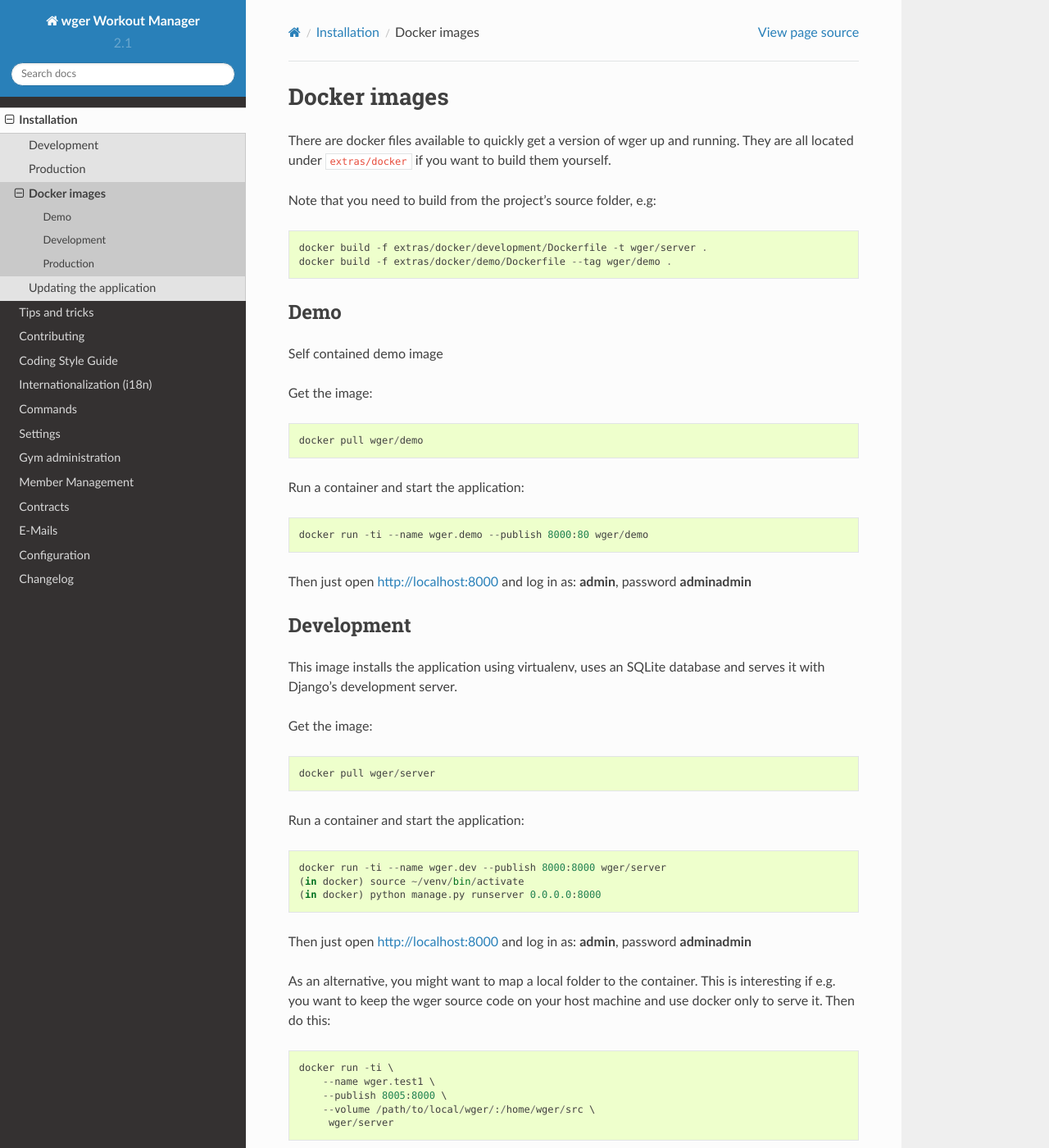
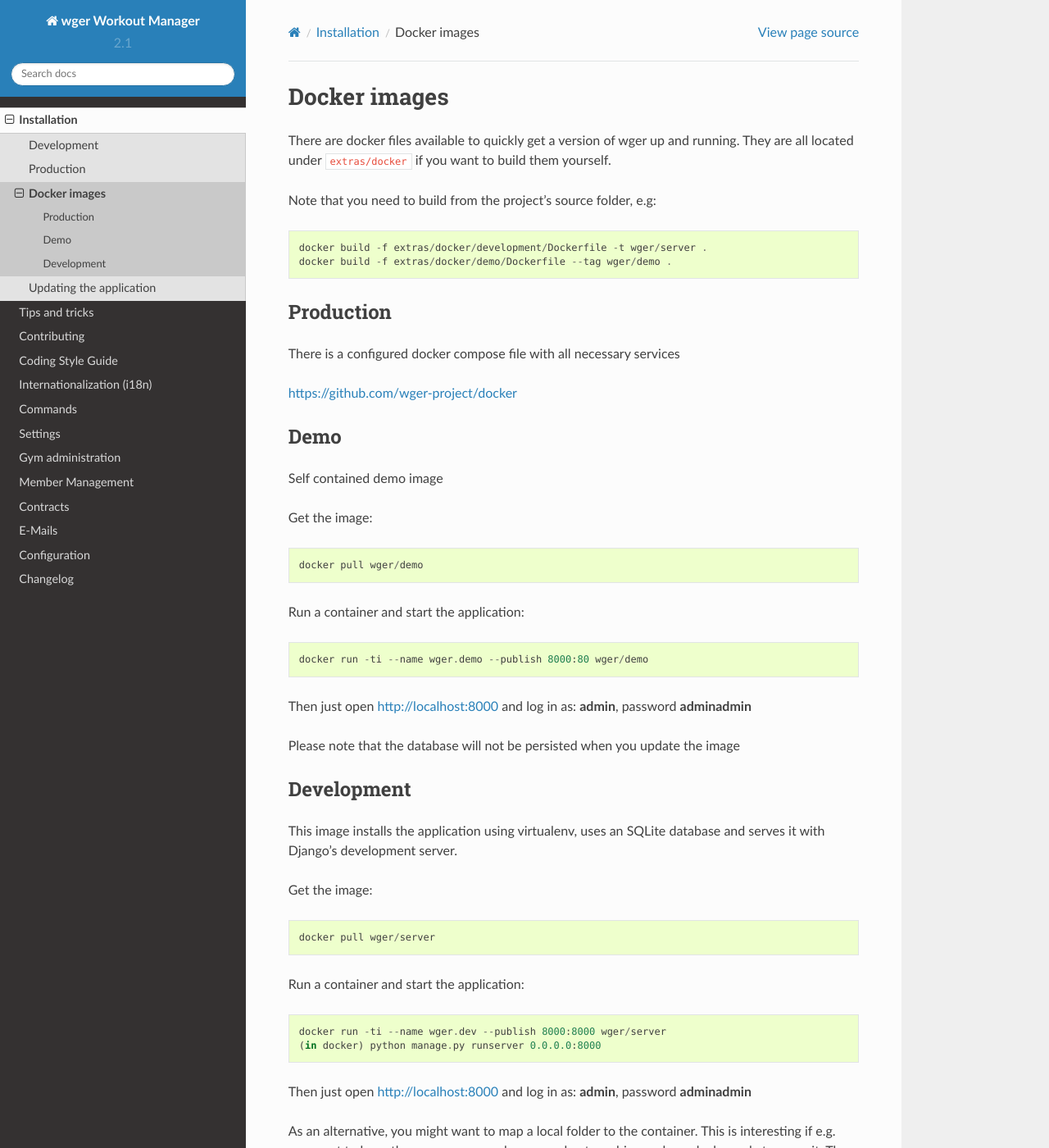
Before and after one commit to wger-project/docs, a Sphinx documentation site: the page built from docs/docker.rst, in a window 1280 px wide and 1400 px high. Shown: the whole window at 82% size. Built offline with Sphinx 7.4.7 and the Read the Docs theme 2.0.0, drawn with Linux system fonts in a browser that asks for light colours; some of the changed text lies outside the part shown.

Commit message:
Put link to docker compose at the top

```diff
--- a/docs/docker.rst
+++ b/docs/docker.rst
@@ -9,6 +9,14 @@
 
     docker build -f extras/docker/development/Dockerfile -t wger/server .
     docker build -f extras/docker/demo/Dockerfile --tag wger/demo .
+
+
+Production
+----------
+
+There is a configured docker compose file with all necessary services
+
+https://github.com/wger-project/docker
 
 
 Demo
@@ -27,6 +35,8 @@
 
 Then just open http://localhost:8000 and log in as: **admin**, password **adminadmin**
 
+Please note that the database will not be persisted when you update the image
+
 
 Development
 -----------
@@ -41,7 +51,6 @@
 Run a container and start the application::
 
     docker run -ti --name wger.dev --publish 8000:8000 wger/server
-    (in docker) source ~/venv/bin/activate
     (in docker) python manage.py runserver 0.0.0.0:8000
 
 Then just open http://localhost:8000 and log in as: **admin**, password **adminadmin**
```
Also changed, not shown: other parts of docs/docker.rst (+0 -5 lines).
